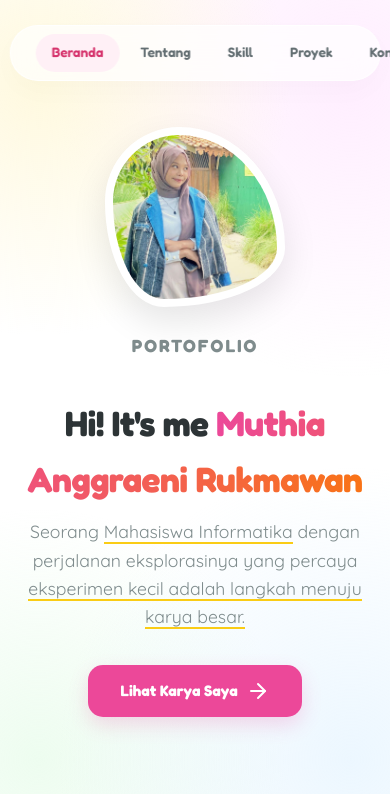
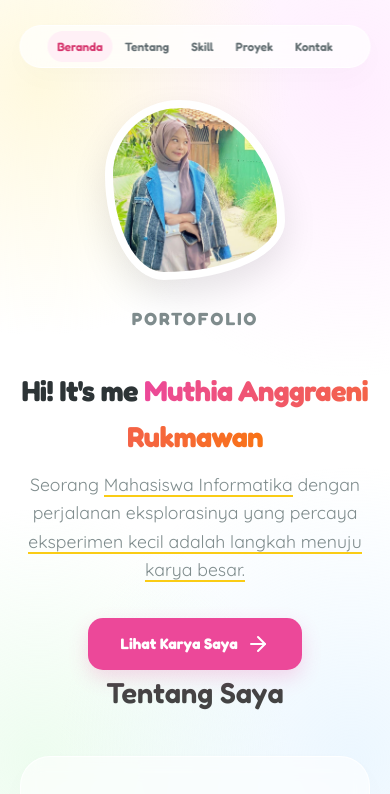
Before and after one commit to muthia146/portofolio, a plain HTML site: page docs/index.html in a window 390 px wide. Shown: the top 794 px of the page. Drawn offline with nearby package versions, Linux system fonts and the light colour scheme.

Commit message:
benerin responsif

```diff
--- a/docs/css/style.css
+++ b/docs/css/style.css
@@ -340,10 +340,33 @@ footer {
 }
 
 @media (max-width: 768px) {
-    .container { padding: 0 25px; }
-    .hero h1 { font-size: 2.2rem; }
-    .navbar { width: 95%; }
+    .container {
+        padding: 0 20px;
+    }
+
+    .hero {
+        padding-top: 100px; /* Ditambah agar profil turun di bawah navbar */
+        min-height: auto;
+    }
+
+    .hero h1 {
+        font-size: 1.8rem;
+    }
+
+    .navbar {
+        width: 90%;
+        gap: 2px;
+        padding: 5px 10px;
+        justify-content: center;
+        flex-wrap: wrap; /* Agar menu yang tidak muat otomatis turun ke bawah */
+    }
+
+    .nav-link {
+        font-size: 0.75rem;
+        padding: 6px 10px;
+    }
 }
+
 
 /* --- PROYEK STYLES ENHANCEMENT --- */
 .project-card {
```
